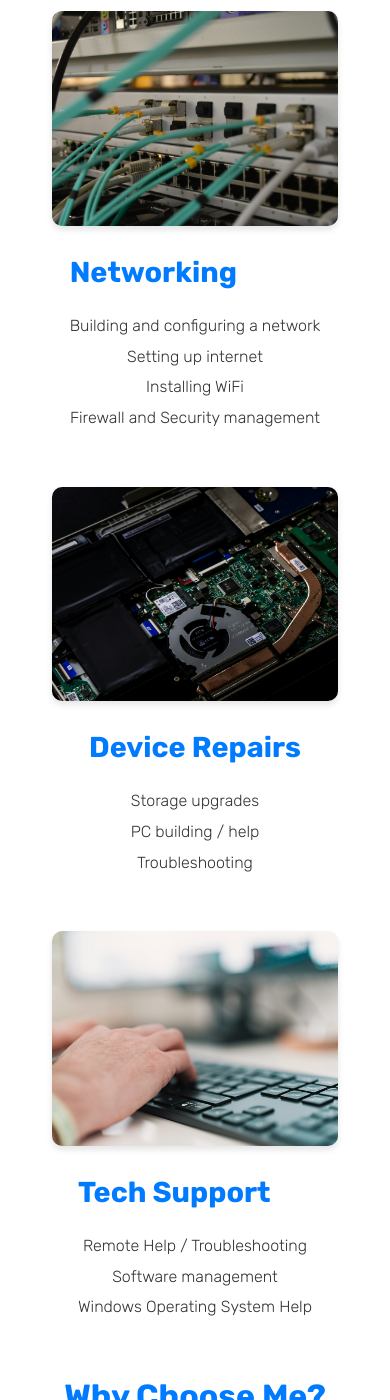
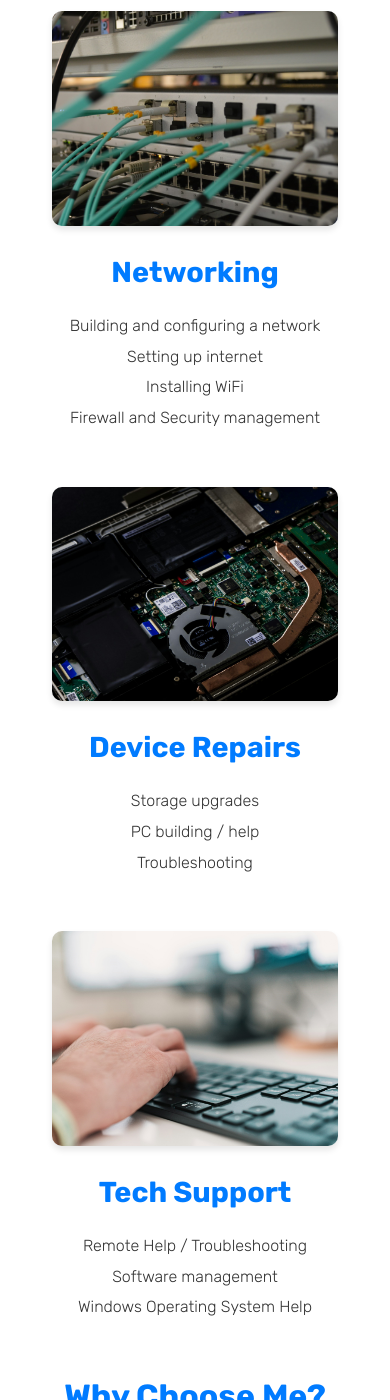
Before and after one commit to UndercoverComputing/undercovercomputing.com, a Jekyll site: the page index.html, which Jekyll copies as it is, in a window 390 px wide and 1400 px high, scrolled down 1154 px. Built offline with Jekyll 4.4.1, drawn with Linux system fonts in a browser that asks for light colours.

Commit message:
Update style.scss

```diff
--- a/assets/css/style.scss
+++ b/assets/css/style.scss
@@ -100,7 +100,11 @@ img.project-name {
   }
 
   .service-content h2 {
-    text-align: left; /* <-- keep headings left-aligned even on mobile */
+    text-align: center; /* now center heading too */
+  }
+
+  .service-content ul {
+    text-align: center; /* center the bullet points */
   }
 }
 
```
